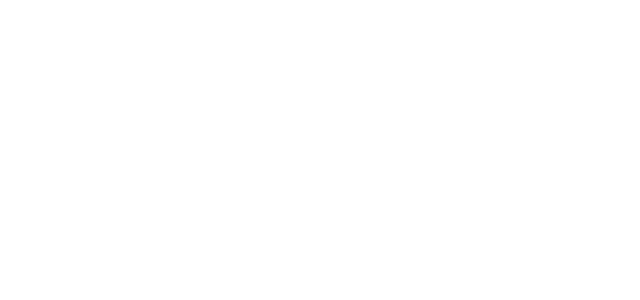
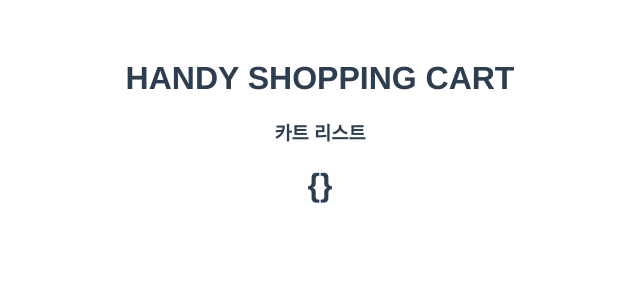
Before and after one commit to mandaringit/handy-shoppingcart, a Vue app: page / in a window 1280 px wide. Shown: the top 300 px of the page, without its empty margins (320-960 px from the left). Built offline with nearby package versions, Linux system fonts and the light colour scheme.

Commit message:
카트리스트 가져와보기

```diff
--- a/package.json
+++ b/package.json
@@ -32,7 +32,7 @@
 			"eslint:recommended"
 		],
 		"rules": {
-      "no-conosle": "off"
+			"no-console": "off"
 		},
 		"parserOptions": {
 			"parser": "babel-eslint"
--- a/src/App.vue
+++ b/src/App.vue
@@ -1,21 +1,30 @@
 <template>
-  <div id="app"></div>
+	<div id="app">
+		<h1>HANDY SHOPPING CART</h1>
+		<CartList />
+	</div>
 </template>
 
 <script>
+import CartList from './components/CartList';
 export default {
-  name: "app",
-  components: {}
+	name: 'app',
+	components: {
+		CartList,
+	},
+	mounted() {
+		this.$store.dispatch('initialize');
+	},
 };
 </script>
 
 <style>
 #app {
-  font-family: "Avenir", Helvetica, Arial, sans-serif;
-  -webkit-font-smoothing: antialiased;
-  -moz-osx-font-smoothing: grayscale;
-  text-align: center;
-  color: #2c3e50;
-  margin-top: 60px;
+	font-family: 'Avenir', Helvetica, Arial, sans-serif;
+	-webkit-font-smoothing: antialiased;
+	-moz-osx-font-smoothing: grayscale;
+	text-align: center;
+	color: #2c3e50;
+	margin-top: 60px;
 }
 </style>
--- /dev/null
+++ b/src/components/CartList.vue
@@ -0,0 +1,19 @@
+<template>
+	<div>
+		<h3>카트 리스트</h3>
+		<h1>{{ globalCarts }}</h1>
+	</div>
+</template>
+
+<script>
+export default {
+	name: 'CartList',
+	computed: {
+		globalCarts() {
+			return this.$store.getters.globalCarts;
+		},
+	},
+};
+</script>
+
+<style></style>
--- a/src/store/index.js
+++ b/src/store/index.js
@@ -1,15 +1,13 @@
-import Vue from 'vue'
-import Vuex from 'vuex'
-
-Vue.use(Vuex)
+import Vue from 'vue';
+import Vuex from 'vuex';
+import cart from './modules/cart';
+Vue.use(Vuex);
 
 export default new Vuex.Store({
-  state: {
-  },
-  mutations: {
-  },
-  actions: {
-  },
-  modules: {
-  }
-})
+	state: {},
+	mutations: {},
+	actions: {},
+	modules: {
+		cart,
+	},
+});
--- /dev/null
+++ b/src/store/modules/cart.js
@@ -0,0 +1,28 @@
+const state = {
+	carts: {},
+};
+
+const mutations = {
+	setCarts(state) {
+		state.carts = JSON.parse(localStorage.getItem('handy-cart')) || {};
+	},
+};
+
+const actions = {
+	initialize(options) {
+		options.commit('setCarts');
+	},
+};
+
+const getters = {
+	globalCarts(state) {
+		return state.carts;
+	},
+};
+
+export default {
+	state,
+	mutations,
+	actions,
+	getters,
+};
```
Lines whose indentation alone changed are shown as unchanged.
